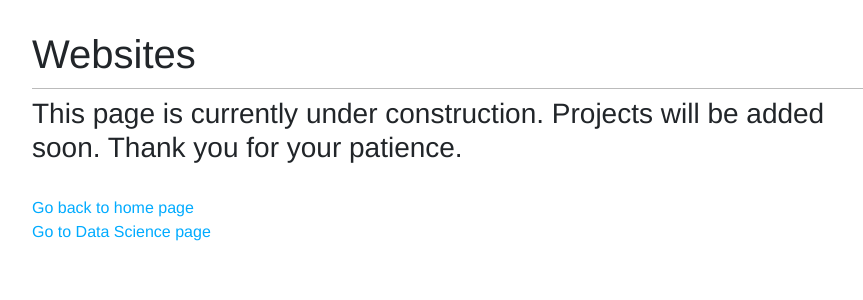
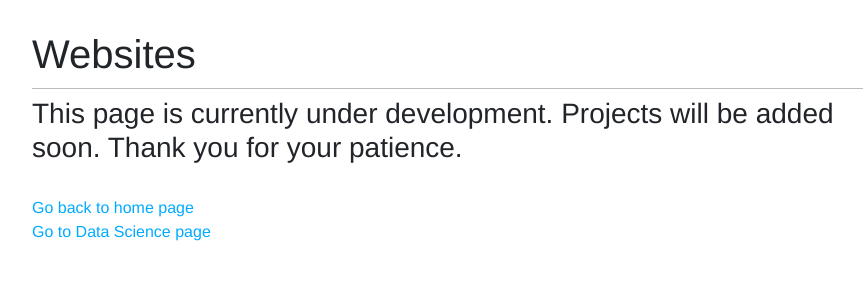
Before and after one commit to moazAlhomsi/personalWebsite, a Django app: page /webdevelopment/ in a window 1280 px wide. Shown: the part 56-356 px from the top of the page, without its empty margins (190-1053 px from the left). Run offline with Django 4.2, Linux system fonts and the light colour scheme.

Commit message:
Update webdevelopment.html

```diff
--- a/blog/templates/webdevelopment.html
+++ b/blog/templates/webdevelopment.html
@@ -35,7 +35,7 @@
 
             </div>
     -->
-    <h3>This page is currently under construction. Projects will be added soon. Thank you for your patience.</h3>
+    <h3>This page is currently under development. Projects will be added soon. Thank you for your patience.</h3>
     <br>
     <!-- go back to home page -->
     <a href="{% url 'blog:home' %}">Go back to home page</a>
```
